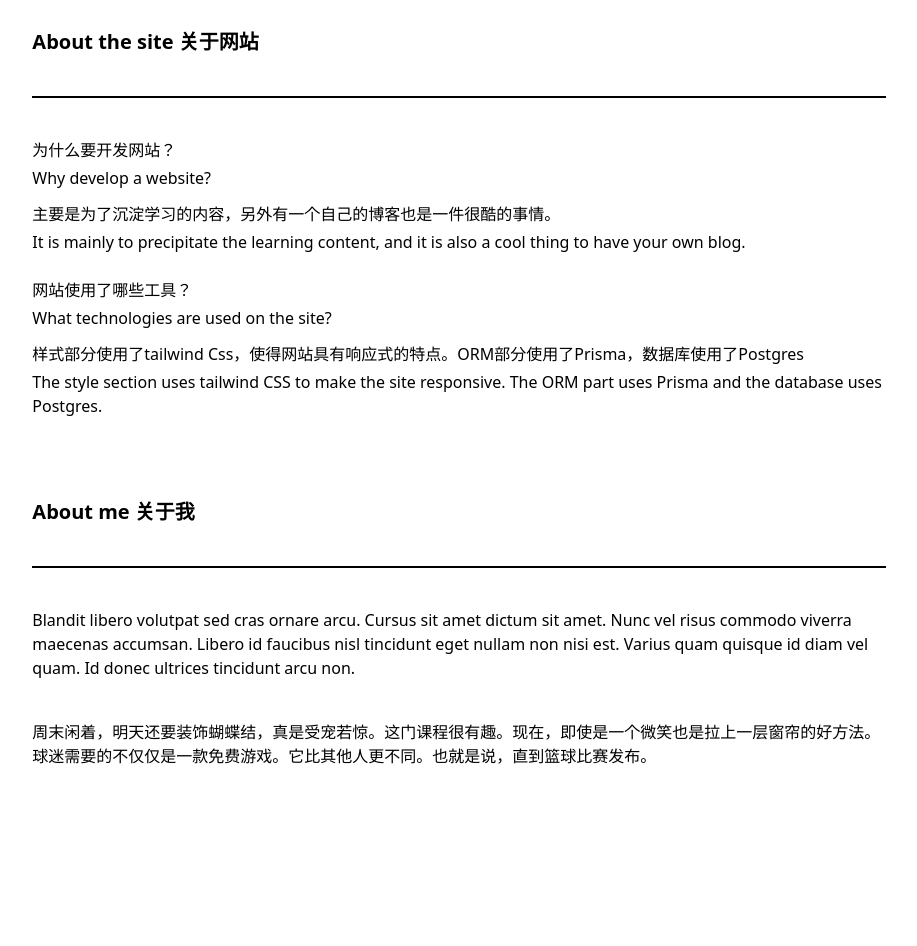
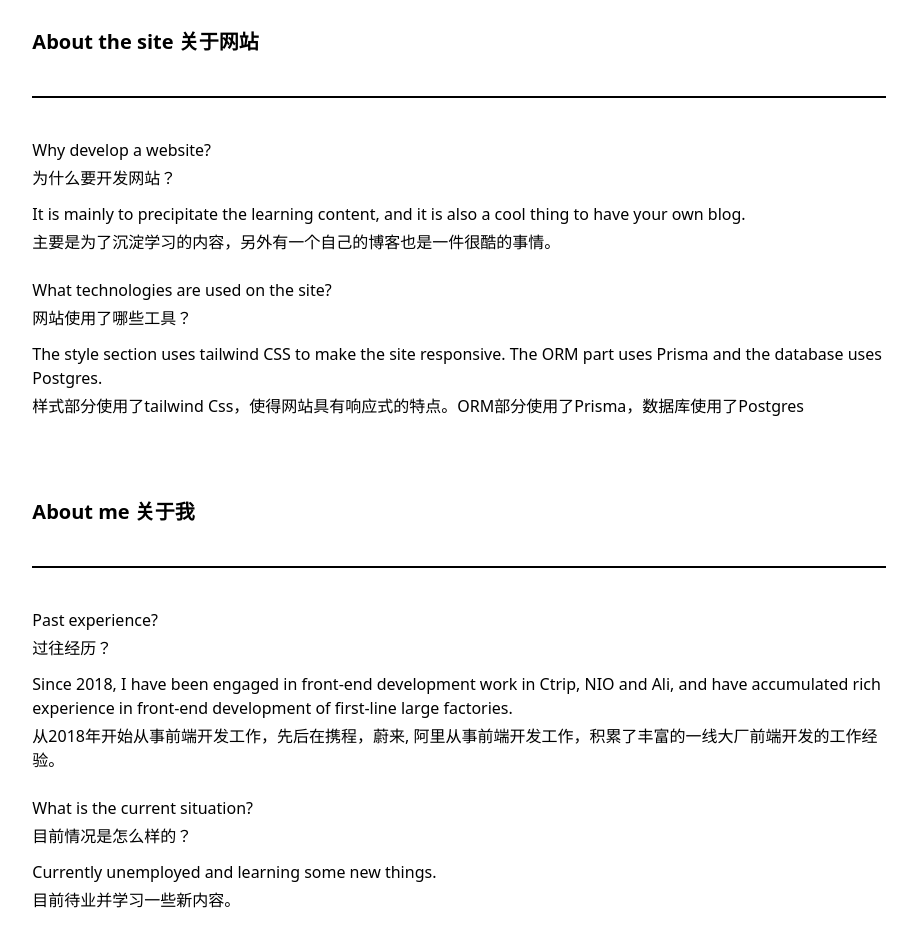
Before and after one commit to yiiiiiiiiiiiiiiiiii/yi-blog, a Next.js app: page /about in a window 1280 px wide. Shown: the part 160-1106 px from the top of the page, without its empty margins (181-1098 px from the left). Before the commit the page ends 1072 px from the top, so only its background shows below. Built offline with nearby package versions, Linux system fonts and the light colour scheme.

Commit message:
feat: 完成关于我页面的开发

```diff
--- a/src/app/about/page.tsx
+++ b/src/app/about/page.tsx
@@ -8,32 +8,32 @@ export default function Page() {
         </div>
         <div className="mb-6">
           <div className="mb-3">
-            <div className="mb-1">为什么要开发网站？</div>
-            <div>Why develop a website?</div>
+            <div className="mb-1">Why develop a website?</div>
+            <div>为什么要开发网站？</div>
           </div>
           <div>
             <div className="mb-1">
-              主要是为了沉淀学习的内容，另外有一个自己的博客也是一件很酷的事情。
+              It is mainly to precipitate the learning content, and it is also a
+              cool thing to have your own blog.
             </div>
             <div>
-              It is mainly to precipitate the learning content, and it is also a
-              cool thing to have your own blog.
+              主要是为了沉淀学习的内容，另外有一个自己的博客也是一件很酷的事情。
             </div>
           </div>
         </div>
         <div className="mb-6">
           <div className="mb-3">
-            <div className="mb-1">网站使用了哪些工具？</div>
-            <div>What technologies are used on the site?</div>
+            <div className="mb-1">What technologies are used on the site?</div>
+            <div>网站使用了哪些工具？</div>
           </div>
           <div>
             <div className="mb-1">
+              The style section uses tailwind CSS to make the site responsive.
+              The ORM part uses Prisma and the database uses Postgres.
+            </div>
+            <div>
               样式部分使用了tailwind
               Css，使得网站具有响应式的特点。ORM部分使用了Prisma，数据库使用了Postgres
-            </div>
-            <div>
-              The style section uses tailwind CSS to make the site responsive.
-              The ORM part uses Prisma and the database uses Postgres.
             </div>
           </div>
         </div>
@@ -42,14 +42,34 @@ export default function Page() {
         <div className="font-bold text-xl pb-10 mb-10 border-b-2 border-b-black dark:border-b-white">
           About me 关于我
         </div>
-        <div className="mb-10">
-          Blandit libero volutpat sed cras ornare arcu. Cursus sit amet dictum
-          sit amet. Nunc vel risus commodo viverra maecenas accumsan. Libero id
-          faucibus nisl tincidunt eget nullam non nisi est. Varius quam quisque
-          id diam vel quam. Id donec ultrices tincidunt arcu non.
+        <div className="mb-6">
+          <div className="mb-3">
+            <div className="mb-1">Past experience?</div>
+            <div>过往经历？</div>
+          </div>
+          <div>
+            <div className="mb-1">
+              Since 2018, I have been engaged in front-end development work in
+              Ctrip, NIO and Ali, and have accumulated rich experience in
+              front-end development of first-line large factories.
+            </div>
+            <div>
+              从2018年开始从事前端开发工作，先后在携程，蔚来,
+              阿里从事前端开发工作，积累了丰富的一线大厂前端开发的工作经验。
+            </div>
+          </div>
         </div>
-        <div>
-          周末闲着，明天还要装饰蝴蝶结，真是受宠若惊。这门课程很有趣。现在，即使是一个微笑也是拉上一层窗帘的好方法。球迷需要的不仅仅是一款免费游戏。它比其他人更不同。也就是说，直到篮球比赛发布。
+        <div className="mb-6">
+          <div className="mb-3">
+            <div className="mb-1">What is the current situation?</div>
+            <div>目前情况是怎么样的？</div>
+          </div>
+          <div>
+            <div className="mb-1">
+              Currently unemployed and learning some new things.
+            </div>
+            <div>目前待业并学习一些新内容。</div>
+          </div>
         </div>
       </div>
     </div>
--- a/src/app/contact/page.tsx
+++ b/src/app/contact/page.tsx
@@ -4,35 +4,41 @@ import IconGithub from "@/components/SvgIcon/Github";
 
 export default function Page() {
   return (
-    <div className="flex flex-col lg:flex-row justify-between items-start  gap-20 mt-20">
-      <div className="mt-4 mb-5 gap-y-8 w-full flex flex-col items-start">
-        <div className="mb-5">
-          <div className="text-xl font-medium mb-2">联系方式</div>
-          <div className="text-xl font-medium mb-6">Contact</div>
-          <div className="mb-3">
-            可以通过以下的联系方式联系我，或者留下你的信息
+    <div className="flex flex-col justify-between items-start gap-20">
+      <div className="mb-5 gap-y-8 w-full">
+        <div className="mb-10">
+          <div className="mb-6">
+            <div className="text-2xl font-semibold mb-2">Contact</div>
+            <div className="text-2xl font-semibold">联系方式</div>
           </div>
           <div className="">
+            <div className="mb-3">
               You can contact me through the following contact information or
               leave your message
             </div>
-        </div>
-        <div className="flex justify-center items-center gap-x-5">
-          <IconEmail className="w-6 h-6" />
-          <div className="font-medium">yiiiii2020@163.com</div>
-        </div>
-        <div className="flex justify-center items-center gap-x-5">
-          <IconGithub className="w-6 h-6" />
-          <div className="font-medium">yiiiii2020@163.com</div>
-        </div>
-        <div className="flex justify-center items-center gap-x-5">
-          <IconWechat className="w-6 h-6" />
-          <div className="font-medium">Wechat:ZY18i</div>
+            <div className="">
+              可以通过以下的联系方式联系我，或者留下你的信息
             </div>
           </div>
-      <div className="w-full flex flex-col items-start  ">
+        </div>
+        <div className="flex flex-col lg:flex-row justify-between items-start gap-5">
+          <div className="flex-1 flex-col justify-start items-start ">
+            <div className="flex flex-row items-center gap-3 mb-5">
+              <IconEmail className="w-6 h-6" />
+              <div className="text-lg">yiiiii2020@163.com</div>
+            </div>
+            <div className="flex flex-row items-center gap-3 mb-5">
+              <IconGithub className="w-6 h-6" />
+              <div className="text-lg">yiiiii2020@163.com</div>
+            </div>
+            <div className="flex flex-row items-center gap-3 mb-5">
+              <IconWechat className="w-6 h-6" />
+              <div className="text-lg">Wechat:ZY18i</div>
+            </div>
+          </div>
+          <div className="flex-1 w-full flex flex-col items-start  ">
             <form
-          className="w-full max-w-lg"
+              className="w-full"
               name="contact"
               method="post"
               data-netlify="true"
@@ -47,7 +53,7 @@ export default function Page() {
                   type="text"
                   name="name"
                   id="name"
-              className="border-2 border-gray-300 px-4 py-2 w-full"
+                  className="border-2 border-gray-300 px-2 py-1 w-full"
                   required
                 />
               </div>
@@ -59,7 +65,7 @@ export default function Page() {
                   type="email"
                   name="email"
                   id="email"
-              className="border-2 border-gray-300 px-4 py-2 w-full"
+                  className="border-2 border-gray-300 px-2 py-1 w-full"
                   required
                 />
               </div>
@@ -70,7 +76,7 @@ export default function Page() {
                 <textarea
                   name="message"
                   id="message"
-              className="border-2 border-gray-300 px-4 py-2 w-full h-40"
+                  className="border-2 border-gray-300 px-2 py-1 w-full h-40"
                   required
                 ></textarea>
               </div>
@@ -83,5 +89,7 @@ export default function Page() {
             </form>
           </div>
         </div>
+      </div>
+    </div>
   );
 }
--- a/src/components/Ability.tsx
+++ b/src/components/Ability.tsx
@@ -46,7 +46,7 @@ export default function Ability() {
       <div className="w-full h-12 mx-auto mb-5 text-center font-bold">
         Technical ability | 技术能力
       </div>
-      <div className="w-full grid grid-cols-5 gap-x-5 gap-y-5">
+      <div className="w-full justify-center grid grid-cols-3 sm:grid-cols-4 lg:grid-cols-5 gap-x-5 gap-y-5">
         {abilityInfoList.map((ability, index) => (
           <a key={index} href={ability.link} target="_blank" rel="noreferrer">
             <div className="flex items-center justify-center" key={index}>
--- a/src/components/BackToTop.tsx
+++ b/src/components/BackToTop.tsx
@@ -1,7 +1,7 @@
 "use client";
 import React from "react";
 import { useThrottleFn } from "ahooks";
-import IconBackToTop from "@/components/SvgIcon/IconBackToTop";
+import IconBackToTop from "@/components/SvgIcon/BackToTop";
 import scrollTo from "@/lib/utils/scrollTo";
 
 export default function BackToTop(props: React.HTMLAttributes<HTMLDivElement>) {
--- /dev/null
+++ b/src/components/SvgIcon/BackToTop.tsx
@@ -0,0 +1,13 @@
+export default function IconBackToTop(props: React.SVGProps<SVGSVGElement>) {
+  return (
+    <svg
+      viewBox="0 0 1024 1024"
+      fill="currentColor"
+      height="1em"
+      width="1em"
+      {...props}
+    >
+      <path d="M859.9 168H164.1c-4.5 0-8.1 3.6-8.1 8v60c0 4.4 3.6 8 8.1 8h695.8c4.5 0 8.1-3.6 8.1-8v-60c0-4.4-3.6-8-8.1-8zM518.3 355a8 8 0 00-12.6 0l-112 141.7a7.98 7.98 0 006.3 12.9h73.9V848c0 4.4 3.6 8 8 8h60c4.4 0 8-3.6 8-8V509.7H624c6.7 0 10.4-7.7 6.3-12.9L518.3 355z" />
+    </svg>
+  );
+}
--- a/src/components/SvgIcon/IconBackToTop.tsx
+++ /dev/null
@@ -1,13 +0,0 @@
-export default function IconBackToTop(props: React.SVGProps<SVGSVGElement>) {
-  return (
-    <svg
-      viewBox="0 0 24 24"
-      fill="currentColor"
-      height="1em"
-      width="1em"
-      {...props}
-    >
-      <path d="M6 4h12v2H6zm.707 11.707L11 11.414V20h2v-8.586l4.293 4.293 1.414-1.414L12 7.586l-6.707 6.707z" />
-    </svg>
-  );
-}
```
Lines whose indentation alone changed are shown as unchanged.
